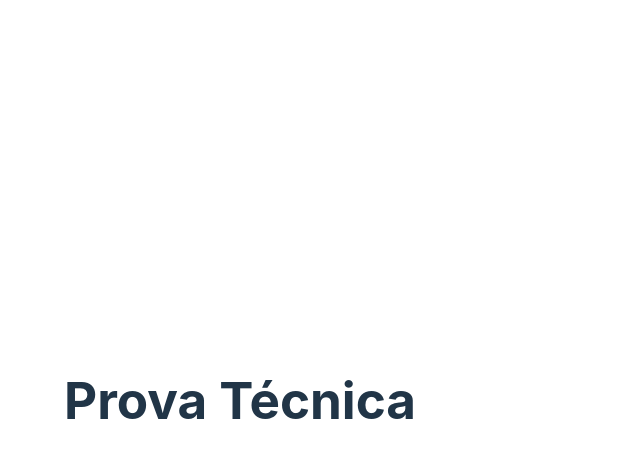
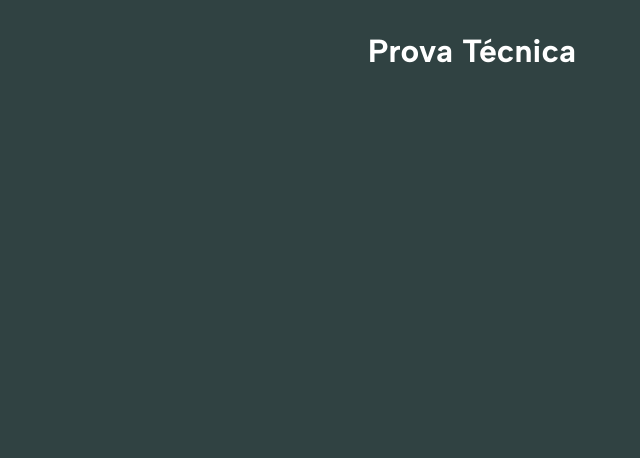
Before and after one commit to eumatheusmoura/ProvaTecnica, a React (Vite) app: page / in a window 1280 px wide. Shown: the top 458 px of the page, without its empty margins (168-808 px from the left). Built offline with nearby package versions, Linux system fonts and the light colour scheme.

Commit message:
:construction: Add reset CSS

```diff
--- a/src/index.css
+++ b/src/index.css
@@ -1,70 +1,21 @@
 :root {
-  font-family: Inter, Avenir, Helvetica, Arial, sans-serif;
-  font-size: 16px;
-  line-height: 24px;
-  font-weight: 400;
-
+  --white: #ffffff;
+  font-family: Albert Sans, Avenir, Helvetica, Arial, sans-serif;
   color-scheme: light dark;
-  color: rgba(255, 255, 255, 0.87);
-  background-color: #242424;
-
-  font-synthesis: none;
-  text-rendering: optimizeLegibility;
-  -webkit-font-smoothing: antialiased;
-  -moz-osx-font-smoothing: grayscale;
-  -webkit-text-size-adjust: 100%;
+  color: var(--white);
+  background-color: #304242;
 }
 
-a {
-  font-weight: 500;
-  color: #646cff;
-  text-decoration: inherit;
-}
-a:hover {
-  color: #535bf2;
+* {
+  margin: 0;
+  padding: 0;
+  border: none;
+  box-sizing: border-box;
+  list-style: none;
+  text-decoration: none;
 }
 
 body {
-  margin: 0;
-  display: flex;
-  place-items: center;
   min-width: 320px;
   min-height: 100vh;
 }
-
-h1 {
-  font-size: 3.2em;
-  line-height: 1.1;
-}
-
-button {
-  border-radius: 8px;
-  border: 1px solid transparent;
-  padding: 0.6em 1.2em;
-  font-size: 1em;
-  font-weight: 500;
-  font-family: inherit;
-  background-color: #1a1a1a;
-  cursor: pointer;
-  transition: border-color 0.25s;
-}
-button:hover {
-  border-color: #646cff;
-}
-button:focus,
-button:focus-visible {
-  outline: 4px auto -webkit-focus-ring-color;
-}
-
-@media (prefers-color-scheme: light) {
-  :root {
-    color: #213547;
-    background-color: #ffffff;
-  }
-  a:hover {
-    color: #747bff;
-  }
-  button {
-    background-color: #f9f9f9;
-  }
-}
```
